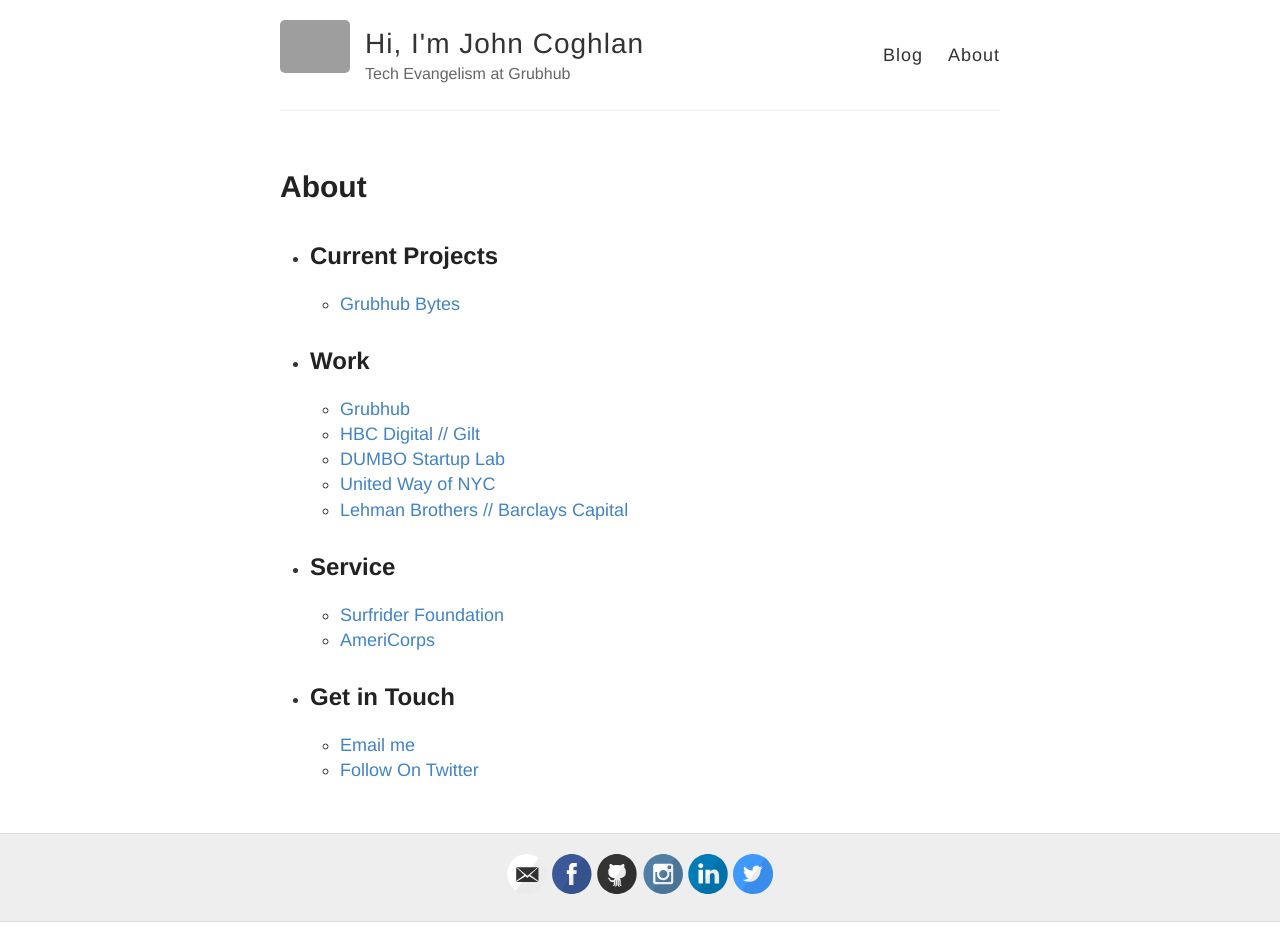
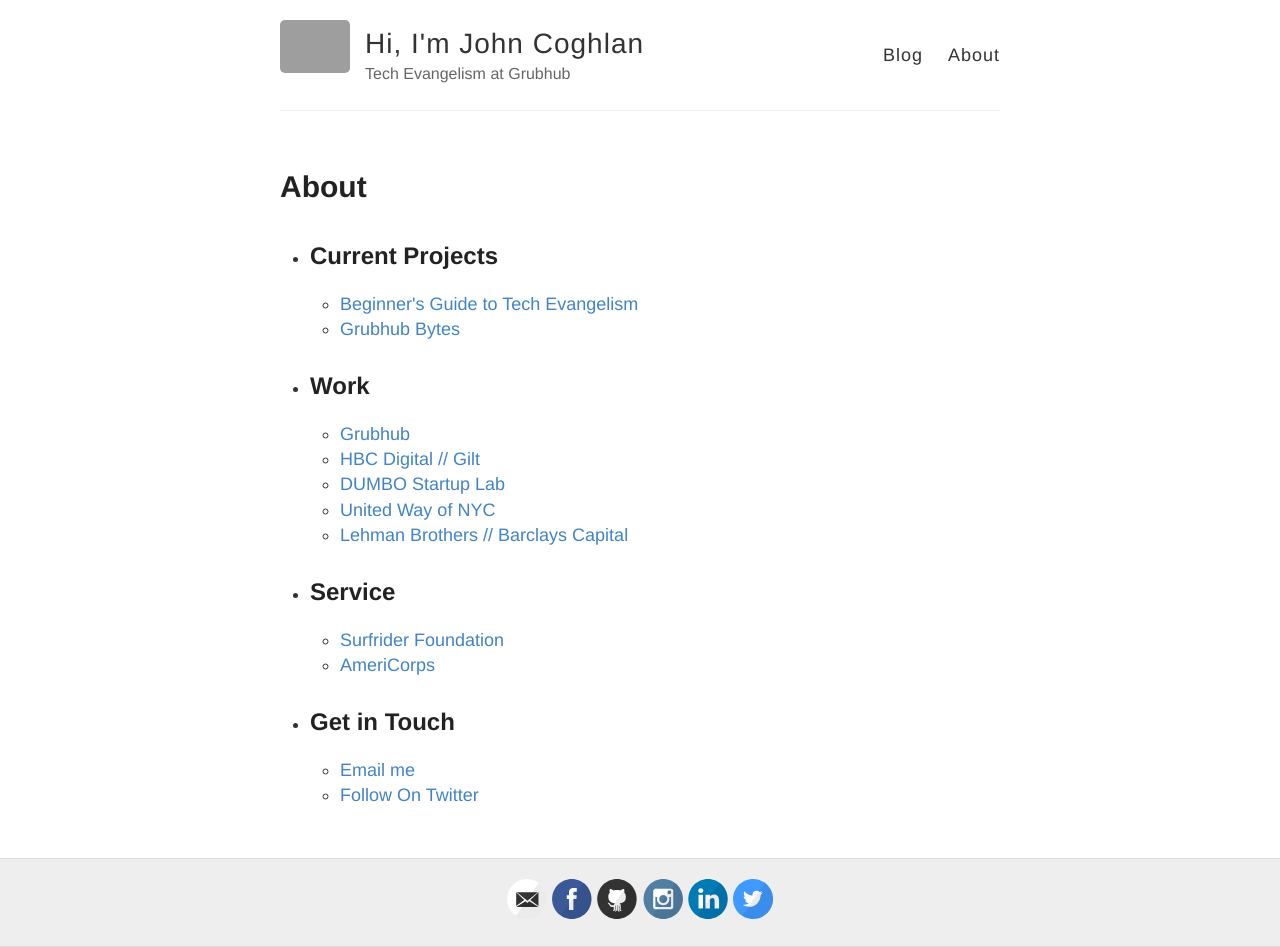
Before and after one commit to johncoghlan/johncoghlan.github.io, a Jekyll site: the page built from about.md, in a window 1280 px wide. Built offline with Jekyll 4.4.1, drawn with Linux system fonts in a browser that asks for light colours; before the commit the page ends 922 px from its top, so only the background shows below that; grey boxes are pictures that could not be loaded.

Commit message:
Update about.md

```diff
--- a/about.md
+++ b/about.md
@@ -9,6 +9,7 @@ permalink: /about/
   <li>
     <h2 id="what-im-working-on">Current Projects</h2>
     <ul>
+       <li><a href="https://github.com/johncoghlan/evangelism">Beginner's Guide to Tech Evangelism</a></li>
       <li><a href="http://medium.com/grubhub-bytes">Grubhub Bytes</a></li>
     </ul>
   </li>
```
